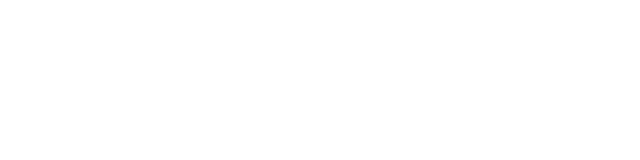
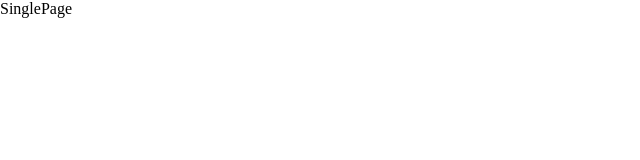
Before and after one commit to Shubhank-S/Movie-Search-App, a React (Vite) app: page /movie/1 in a window 1280 px wide. Before the commit this address had no page. Shown: the top 160 px of the page, without its empty margins (0-640 px from the left). Built offline with nearby package versions, Linux system fonts and the light colour scheme.

Commit message:
Created some components

```diff
--- a/src/App.jsx
+++ b/src/App.jsx
@@ -1,6 +1,8 @@
 import React from "react";
-import Home from "./components/Home";
 import { BrowserRouter, Route, Routes } from "react-router-dom";
+import Home from "./pages/Home";
+import SinglePage from "./pages/SinglePage";
+import Error from "./pages/Error";
 
 function App() {
   return (
@@ -8,6 +10,8 @@ function App() {
       <BrowserRouter>
         <Routes>
           <Route path="/" element={<Home />} />
+          <Route path="/movie/:id" element={<SinglePage />} />
+          <Route path="*" element={<Error />} />
         </Routes>
       </BrowserRouter>
     </main>
--- /dev/null
+++ b/src/pages/Error.jsx
@@ -0,0 +1,11 @@
+import React from "react";
+
+function Error() {
+  return (
+    <section>
+      <h1>404 Page not found</h1>
+    </section>
+  );
+}
+
+export default Error;
--- /dev/null
+++ b/src/pages/SinglePage.jsx
@@ -0,0 +1,7 @@
+import React from "react";
+
+function SinglePage() {
+  return <div>SinglePage</div>;
+}
+
+export default SinglePage;
```
Also changed, not shown: src/pages/Home.jsx (renamed from src/components/Home.jsx).
